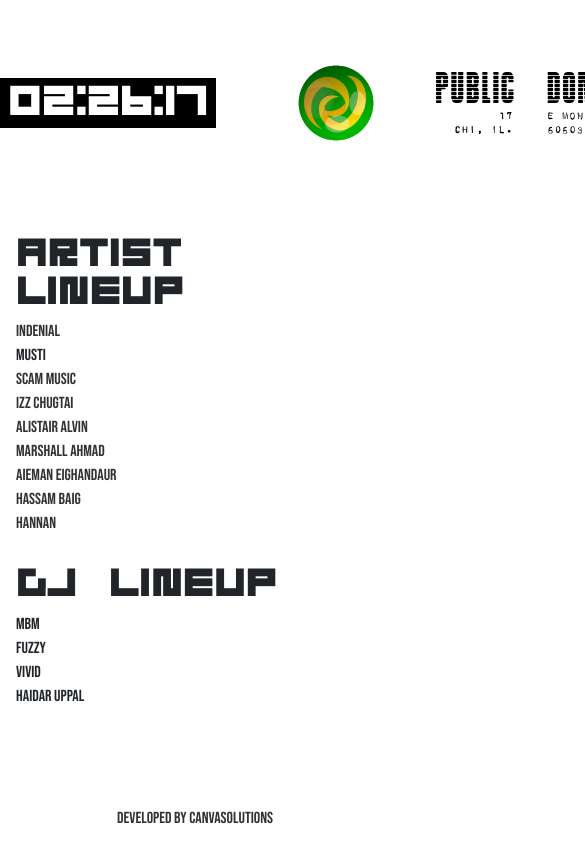
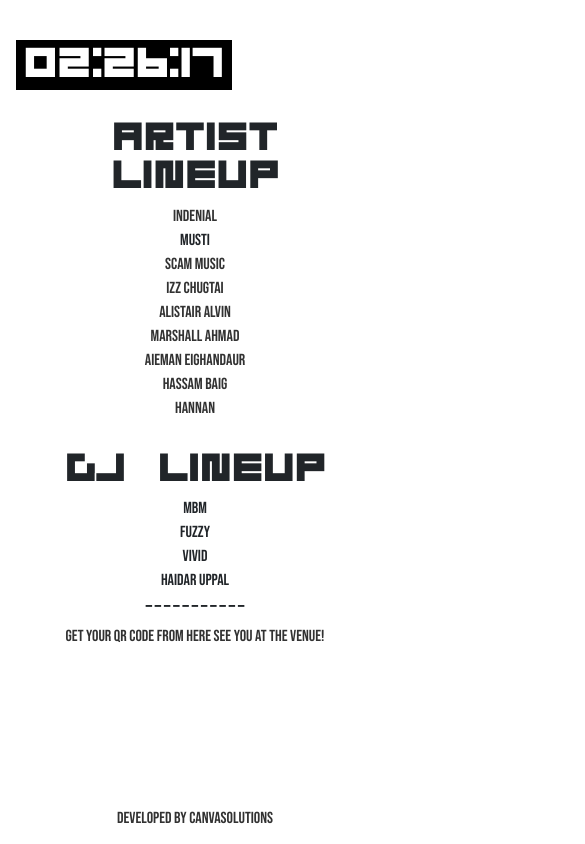
Before and after one commit to aceasad/BigFatFestivalFrontend, a React app: page / in a window 390 px wide. Shown: the top 844 px of the page, 585 px wide, since content can reach past the window. Built offline with nearby package versions, Linux system fonts and the light colour scheme.

Commit message:
responsive

```diff
--- a/src/components/Artist.js
+++ b/src/components/Artist.js
@@ -4,7 +4,7 @@ const Artist = () => {
 
     return (
         <Container style={{ flexDirection: 'column', justifyContent: 'center' }}>
-            <Stack className="artist">
+            <Stack style={{ textAlign: "center" }} className="artist">
                 <h2>ARTIST LINEUP</h2>
                 <a href="https://instagram.com/nael440">INDENIAL</a>
                 <a >MUSTI</a>
@@ -17,11 +17,14 @@ const Artist = () => {
                 <a href="https://instagram.com/abdulhannanmusic">HANNAN </a>
 
                 <h2>DJ LINEUP</h2>
-                <a  >MBM</a>
-                <a  >FUZZY</a>
-                <a  >VIVID</a>
-                <a  >HAIDAR UPPAL</a>
-
+                <a>MBM</a>
+                <a>FUZZY</a>
+                <a>VIVID</a>
+                <a>HAIDAR UPPAL</a>
+                <h5>-----------</h5>
+                <a href="/getTicketQr">
+                    <p style={{ fontFamily: 'BebasNeue' }}>Get your QR Code from here see you at the venue!</p>
+                </a>
             </Stack>
         </Container>)
 }
--- a/src/index.css
+++ b/src/index.css
@@ -115,15 +115,55 @@ header a{
 .fixed-hf .main{
   overflow-y: auto;
 }
+@media (max-width: 1025px){
+    .f-container{
+        height: 100vh; /* for shorter content */
+        display: flex;
+        flex-direction: column;
 
-@media (max-width: 425px){
+        /*ie10*/
+        display: -ms-flexbox;
+        -ms-flex-direction: column;
+      }
+
         .imgHeader{
             width: 200px;
+            margin-right: 60px;
         }
 
         .img{
-            width:200px;
+            width:150px;
         }
+    }
+
+@media (max-width: 426px){
+    .f-container{
+        height: 100vh; /* for shorter content */
+        display: flex;
+        flex-direction: column;
+
+        /*ie10*/
+        display: -ms-flexbox;
+        -ms-flex-direction: column;
+      }
+
+        .imgHeader{
+            width: 0;
+        }
+
+        .img{
+            width:0;
+        }
+        .timer{
+            display:inline-flex;
+            font-family: 'block';
+            color: #fff;
+            background-color: #000;
+            font-size: 34px;
+            line-height: 1;
+            margin-top:40px;
+        }
+
     }
 
 
```
